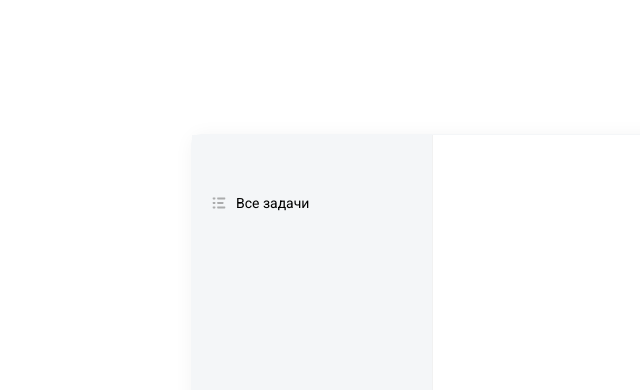
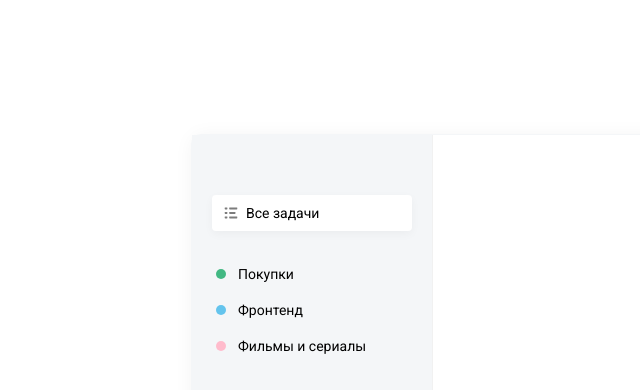
Before and after one commit to thevladbog/todo-app, a React (Create React App) app: page / in a window 1280 px wide. Shown: the top 390 px of the page, without its empty margins (73-713 px from the left). Built offline with nearby package versions, Linux system fonts and the light colour scheme.

Commit message:
fix: List component

```diff
--- a/src/App.js
+++ b/src/App.js
@@ -1,10 +1,43 @@
-import List from "./components/List";
+import List from "./components/List/List";
 
 function App() {
   return (
     <div className="todo">
       <div className="todo__sidebar">
-        <List />
+        <List
+          items={[
+            {
+              icon: (
+                <svg
+                  width="14"
+                  height="12"
+                  viewBox="0 0 14 12"
+                  fill="none"
+                  xmlns="http://www.w3.org/2000/svg"
+                >
+                  <path
+                    d="M10.96 5.10001H5.74001C5.24321 5.10001 5.20001 5.50231 5.20001 6.00001C5.20001 6.49771 5.24321 6.90001 5.74001 6.90001H10.96C11.4568 6.90001 11.5 6.49771 11.5 6.00001C11.5 5.50231 11.4568 5.10001 10.96 5.10001ZM12.76 9.60001H5.74001C5.24321 9.60001 5.20001 10.0023 5.20001 10.5C5.20001 10.9977 5.24321 11.4 5.74001 11.4H12.76C13.2568 11.4 13.3 10.9977 13.3 10.5C13.3 10.0023 13.2568 9.60001 12.76 9.60001ZM5.74001 2.40001H12.76C13.2568 2.40001 13.3 1.99771 13.3 1.50001C13.3 1.00231 13.2568 0.600006 12.76 0.600006H5.74001C5.24321 0.600006 5.20001 1.00231 5.20001 1.50001C5.20001 1.99771 5.24321 2.40001 5.74001 2.40001ZM2.86001 5.10001H1.24001C0.743212 5.10001 0.700012 5.50231 0.700012 6.00001C0.700012 6.49771 0.743212 6.90001 1.24001 6.90001H2.86001C3.35681 6.90001 3.40001 6.49771 3.40001 6.00001C3.40001 5.50231 3.35681 5.10001 2.86001 5.10001ZM2.86001 9.60001H1.24001C0.743212 9.60001 0.700012 10.0023 0.700012 10.5C0.700012 10.9977 0.743212 11.4 1.24001 11.4H2.86001C3.35681 11.4 3.40001 10.9977 3.40001 10.5C3.40001 10.0023 3.35681 9.60001 2.86001 9.60001ZM2.86001 0.600006H1.24001C0.743212 0.600006 0.700012 1.00231 0.700012 1.50001C0.700012 1.99771 0.743212 2.40001 1.24001 2.40001H2.86001C3.35681 2.40001 3.40001 1.99771 3.40001 1.50001C3.40001 1.00231 3.35681 0.600006 2.86001 0.600006Z"
+                    fill="#7C7C7C"
+                  />
+                </svg>
+              ),
+              name: "Все задачи",
+              active: true,
+            },
+            {
+              color: "green",
+              name: "Покупки",
+            },
+            {
+              color: "blue",
+              name: "Фронтенд",
+            },
+            {
+              color: "pink",
+              name: "Фильмы и сериалы",
+            },
+          ]}
+        />
       </div>
       <div className="todo__tasks"></div>
     </div>
--- a/src/components/List.jsx
+++ /dev/null
@@ -1,17 +0,0 @@
-import React from "react"
-import listSvg from "../assets/img/list.svg";
-
-const List = () => {
-  return (
-    <ul className="todo__list">
-      <li>
-        <i>
-          <img src={listSvg} alt="List icon" />
-        </i>
-        <span>Все задачи</span>
-      </li>
-    </ul>
-  )
-}
-
-export default List;
--- /dev/null
+++ b/src/components/List/List.js
@@ -0,0 +1,24 @@
+import React from "react";
+
+import "./List.scss";
+
+const List = ({ items }) => {
+  return (
+    <ul className="list">
+      {items.map((item) => (
+        <li className={item.active ? "active" : null}>
+          <i>
+            {item.icon ? (
+              item.icon
+            ) : (
+              <i className={`badge badge--${item.color}`}></i>
+            )}
+          </i>
+          <span>{item.name}</span>
+        </li>
+      ))}
+    </ul>
+  );
+};
+
+export default List;
--- /dev/null
+++ b/src/components/List/List.scss
@@ -0,0 +1,48 @@
+.list {
+
+  li {
+    display: flex;
+    align-items: center;
+    cursor: pointer;
+    margin-bottom: 20px;
+
+    &:nth-child(1) {
+      margin-bottom: 35px;
+    }
+
+    &.active {
+      background: #FFFFFF;
+      box-shadow: 0px 3px 10px rgba(0, 0, 0, 0.04);
+      border-radius: 4px;
+      padding: 10px 12px;
+    }
+
+    i {
+      margin-right: 8px;
+      display: inline-flex;
+      img {
+        opacity: 0.6;
+      }
+    }
+
+    .badge {
+      width: 10px;
+      height: 10px;
+      border-radius: 30px;
+      position: relative;
+      left: 4px;
+
+      &--green {
+        background-color: #42B883;
+      }
+
+      &--blue {
+        background-color: #64C4ED;
+      }
+
+      &--pink {
+        background-color: #FFBBCC;
+      }
+    }
+  }
+}
--- a/src/index.scss
+++ b/src/index.scss
@@ -27,28 +27,4 @@
     border-right: 1px solid #f1f1f1;
     padding: 60px 20px;
   }
-
-  &__list {
-    li {
-      display: flex;
-      align-items: center;
-      cursor: pointer;
-      margin-bottom: 5px;
-
-      &.active {
-        background: #FFFFFF;
-        box-shadow: 0px 3px 10px rgba(0, 0, 0, 0.04);
-        border-radius: 4px;
-        padding: 10px 12px;
-      }
-
-      i {
-        margin-right: 10px;
-        display: inline-flex;
-        img {
-          opacity: 0.6;
-        }
-      }
-    }
-  }
 }
```
